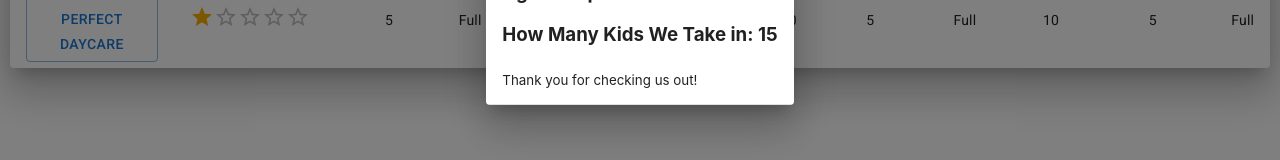
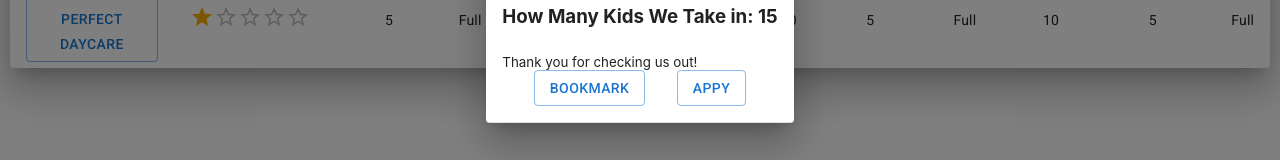
Before and after one commit to bijon7/onestop-daycare, a React (Create React App) app in the folder frontend/: page /daycares in a window 1280 px wide. Both pictures are taken after a click on the button "NUMBER ONE DAYCARE". Shown: the part 533-693 px from the top of the page. Built offline with nearby package versions, Linux system fonts and the light colour scheme; no server answers.

Commit message:
added bookmark and apply buttons to the daycare profile

```diff
--- a/frontend/src/components/DaycareProfile.jsx
+++ b/frontend/src/components/DaycareProfile.jsx
@@ -9,6 +9,7 @@ import {
   IconButton
 } from "@mui/material";
 import CloseIcon from "@mui/icons-material/Close";
+import "./DaycareProfile.scss"
 
 // hardcoded data mimicking axios call to daycare_profiles database
 const testData = {
@@ -120,6 +121,11 @@ export default function DaycareProfile(props) {
           <h3>How Many Kids We Take in: {daycare.max_capacity}</h3>
           <footer>
             <sub>Thank you for checking us out!</sub>
+            <br />
+            <div className="daycare-applications">
+              <Button variant="outlined">Bookmark</Button>
+              <Button variant="outlined">Appy</Button>
+            </div>
           </footer>
         </DialogContent>
 
--- /dev/null
+++ b/frontend/src/components/DaycareProfile.scss
@@ -0,0 +1,5 @@
+.daycare-applications {
+  display: flex;
+  flex-direction: row;
+  justify-content: space-evenly;
+}
```
